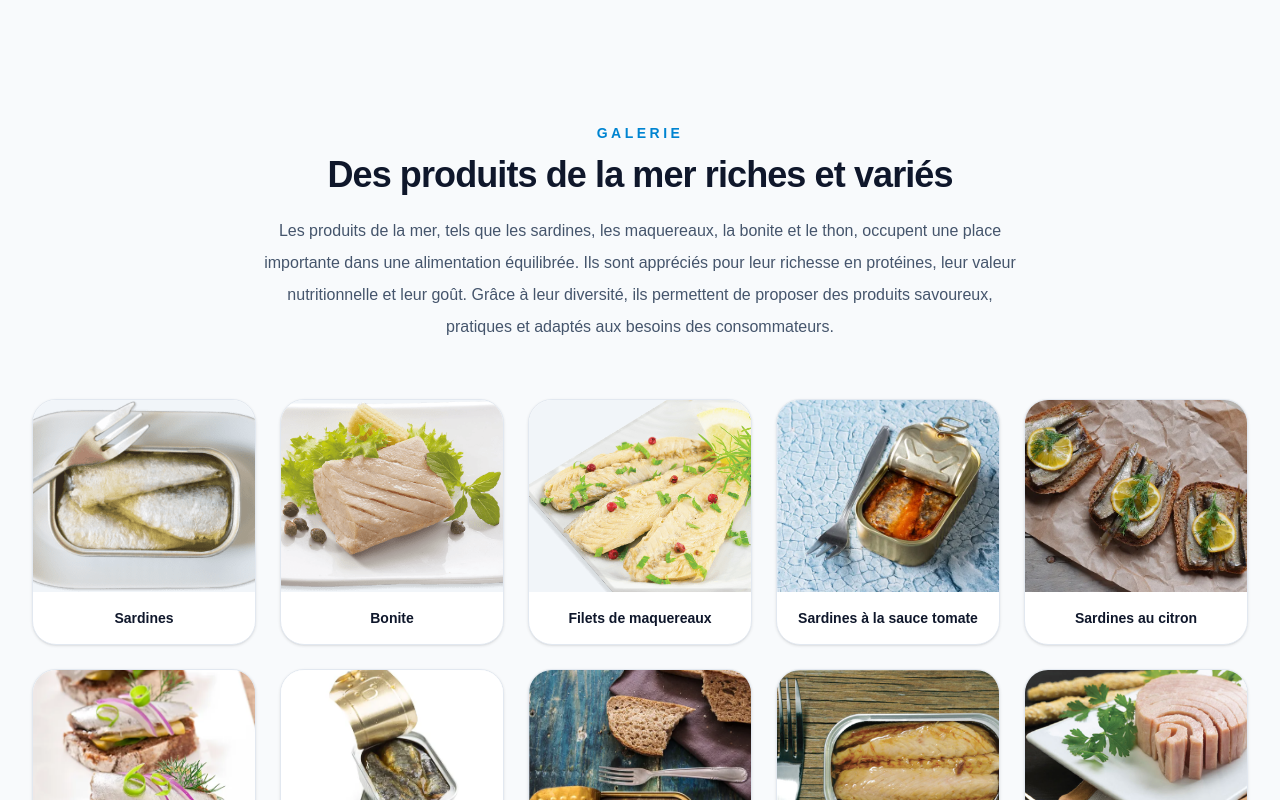
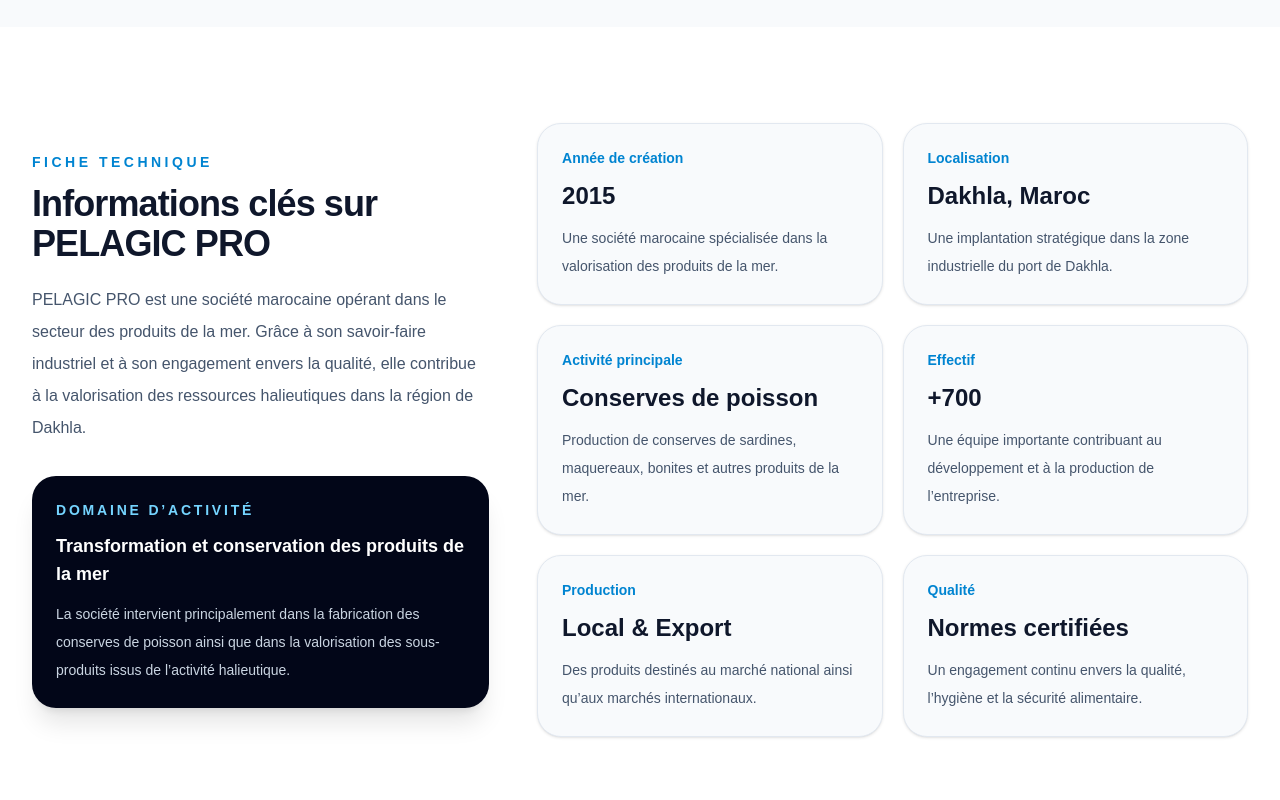
Before and after one commit to Riox-10/pelagic-pro-frontend, a Next.js app: page / in a window 1280 px wide. Shown: the part 1940-2740 px from the top of the page. Built offline with nearby package versions, Linux system fonts and the light colour scheme; no server answers.

Commit message:
Add company facts section to homepage

```diff
--- a/src/app/page.tsx
+++ b/src/app/page.tsx
@@ -1,6 +1,7 @@
 import Navbar from "@/components/Navbar";
 import HeroSection from "@/components/HeroSection";
 import AboutSection from "@/components/AboutSection";
+import CompanyFactsSection from "@/components/CompanyFactsSection";
 import GallerySection from "@/components/GallerySection";
 import CertificationsSection from "@/components/CertificationsSection";
 import Footer from "@/components/Footer";
@@ -13,6 +14,7 @@
       <main>
         <HeroSection />
         <AboutSection />
+        <CompanyFactsSection />
         <GallerySection />
         <CertificationsSection />
       </main>
--- /dev/null
+++ b/src/components/CompanyFactsSection.tsx
@@ -0,0 +1,96 @@
+const companyFacts = [
+  {
+    label: "Année de création",
+    value: "2015",
+    description: "Une société marocaine spécialisée dans la valorisation des produits de la mer.",
+  },
+  {
+    label: "Localisation",
+    value: "Dakhla, Maroc",
+    description: "Une implantation stratégique dans la zone industrielle du port de Dakhla.",
+  },
+  {
+    label: "Activité principale",
+    value: "Conserves de poisson",
+    description: "Production de conserves de sardines, maquereaux, bonites et autres produits de la mer.",
+  },
+  {
+    label: "Effectif",
+    value: "+700",
+    description: "Une équipe importante contribuant au développement et à la production de l’entreprise.",
+  },
+  {
+    label: "Production",
+    value: "Local & Export",
+    description: "Des produits destinés au marché national ainsi qu’aux marchés internationaux.",
+  },
+  {
+    label: "Qualité",
+    value: "Normes certifiées",
+    description: "Un engagement continu envers la qualité, l’hygiène et la sécurité alimentaire.",
+  },
+];
+
+export default function CompanyFactsSection() {
+  return (
+    <section className="bg-white py-20 sm:py-24">
+      <div className="mx-auto max-w-7xl px-4 sm:px-6 lg:px-8">
+        <div className="grid gap-12 lg:grid-cols-[0.9fr_1.4fr] lg:items-center">
+          <div>
+            <p className="text-sm font-semibold uppercase tracking-[0.25em] text-sky-600">
+              Fiche technique
+            </p>
+
+            <h2 className="mt-3 text-3xl font-bold tracking-tight text-slate-900 sm:text-4xl">
+              Informations clés sur PELAGIC PRO
+            </h2>
+
+            <p className="mt-5 text-base leading-8 text-slate-600">
+              PELAGIC PRO est une société marocaine opérant dans le secteur des
+              produits de la mer. Grâce à son savoir-faire industriel et à son
+              engagement envers la qualité, elle contribue à la valorisation des
+              ressources halieutiques dans la région de Dakhla.
+            </p>
+
+            <div className="mt-8 rounded-3xl bg-slate-950 p-6 text-white shadow-xl">
+              <p className="text-sm font-semibold uppercase tracking-[0.2em] text-sky-300">
+                Domaine d’activité
+              </p>
+
+              <p className="mt-3 text-lg font-bold">
+                Transformation et conservation des produits de la mer
+              </p>
+
+              <p className="mt-3 text-sm leading-7 text-slate-300">
+                La société intervient principalement dans la fabrication des
+                conserves de poisson ainsi que dans la valorisation des
+                sous-produits issus de l’activité halieutique.
+              </p>
+            </div>
+          </div>
+
+          <div className="grid gap-5 sm:grid-cols-2">
+            {companyFacts.map((fact) => (
+              <article
+                key={fact.label}
+                className="rounded-3xl border border-slate-200 bg-slate-50 p-6 shadow-sm transition hover:-translate-y-1 hover:bg-white hover:shadow-xl"
+              >
+                <p className="text-sm font-semibold text-sky-600">
+                  {fact.label}
+                </p>
+
+                <h3 className="mt-3 text-2xl font-bold text-slate-900">
+                  {fact.value}
+                </h3>
+
+                <p className="mt-3 text-sm leading-7 text-slate-600">
+                  {fact.description}
+                </p>
+              </article>
+            ))}
+          </div>
+        </div>
+      </div>
+    </section>
+  );
+}
--- a/src/components/GallerySection.tsx
+++ b/src/components/GallerySection.tsx
@@ -82,16 +82,15 @@
               key={item.id}
               className="group overflow-hidden rounded-3xl border border-slate-200 bg-white shadow-sm transition hover:-translate-y-1 hover:shadow-xl"
             >
-              <div className="relative h-48 bg-slate-100">
+            <div className="relative h-48 bg-white">
             <Image
               src={item.image}
               alt={item.title}
               fill
-                  className="object-cover transition duration-500 group-hover:scale-105"
+              className="object-contain p-3 transition duration-500 group-hover:scale-105"
               sizes="(max-width: 640px) 100vw, (max-width: 1024px) 50vw, 20vw"
             />
             </div>
-
               <div className="p-4 text-center">
                 <h3 className="text-sm font-bold text-slate-900">
                   {item.title}
```
Lines whose indentation alone changed are shown as unchanged.
